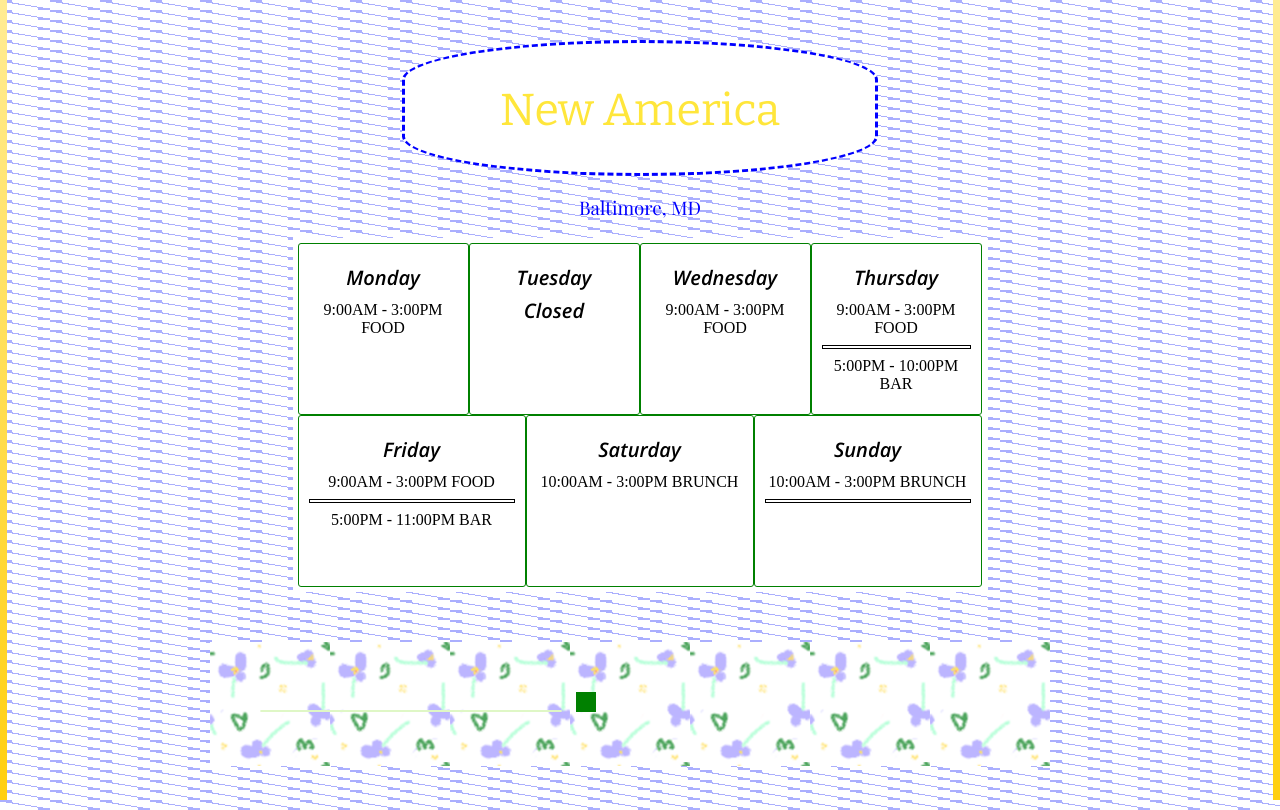
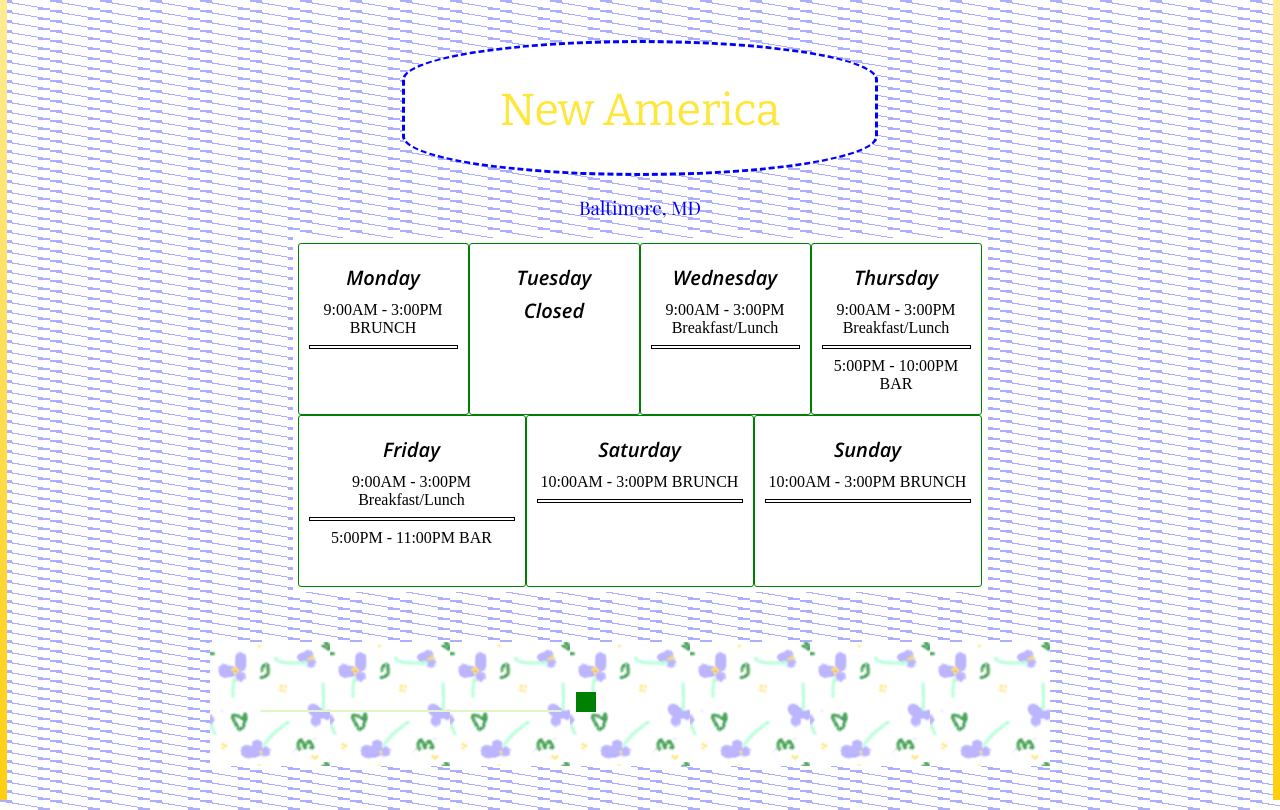
Before and after one commit to NewAMDiner/newamdiner, a plain HTML site: page index.html in a window 1280 px wide. Shown: the top 810 px of the page. Drawn offline with nearby package versions, Linux system fonts and the light colour scheme; a script that the page names is missing.

Commit message:
Update index.html

```diff
--- a/index.html
+++ b/index.html
@@ -26,7 +26,8 @@
 			</div>
 				<div class="day" id="monday">
 					<h1> Monday </h1>
-					9:00AM - 3:00PM FOOD
+					9:00AM - 3:00PM  BRUNCH
+					<hr>
 				</div>
 				<div class="day" id="tuesday">
 					<h1> Tuesday </h1>
@@ -34,23 +35,25 @@
 				</div>
 				<div class="day" id="wednesday">
 					<h1> Wednesday </h1>
-					9:00AM - 3:00PM FOOD
+					9:00AM - 3:00PM Breakfast/Lunch
+					<hr>
 				</div>
 				<div class="day" id="thursday">
 					<h1> Thursday </h1>
-					9:00AM - 3:00PM FOOD
+					9:00AM - 3:00PM Breakfast/Lunch
 					<hr>
 					5:00PM - 10:00PM BAR
 				</div>
 				<div class="day" id="friday">
 					<h1> Friday </h1>
-					9:00AM - 3:00PM FOOD
+					9:00AM - 3:00PM Breakfast/Lunch
 					<hr>
 					5:00PM - 11:00PM BAR
 				</div>
 				<div class="day" id="saturday">
 					<h1> Saturday </h1>
 					10:00AM - 3:00PM BRUNCH
+					<hr>
 
 				</div>
 				<div class="day" id="sunday">
```
